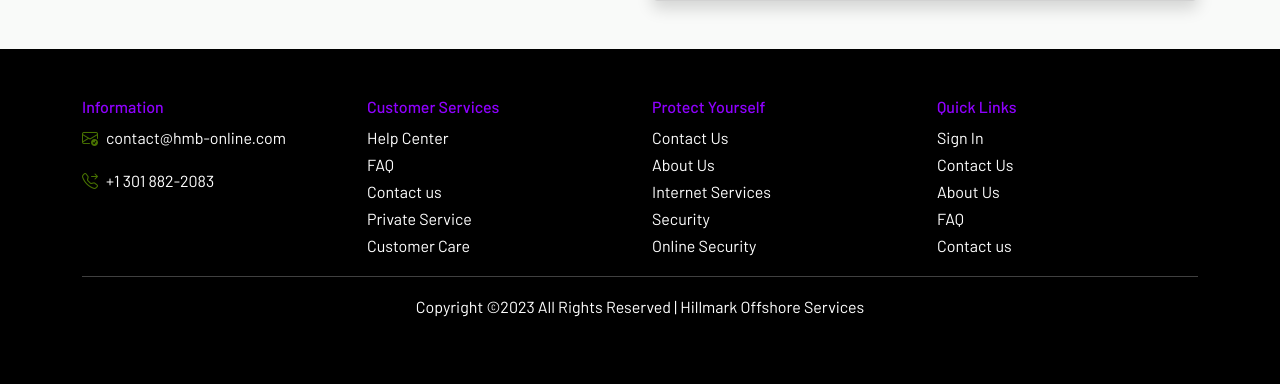
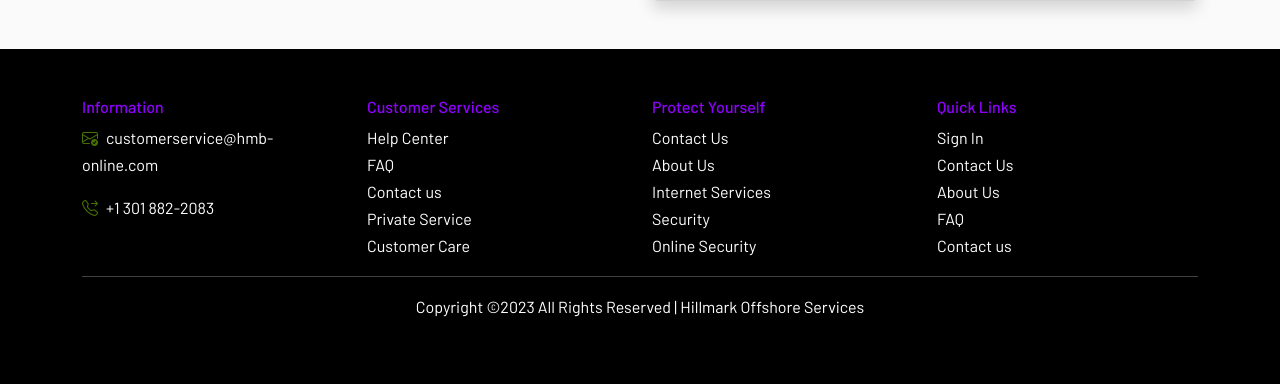
Before and after one commit to moorebrandon777/hillmark_prod, a Django app: page /contact_us/ in a window 1280 px wide. Shown: the part 848-1232 px from the top of the page. Run offline with Django 4.2, Linux system fonts and the light colour scheme; some libraries are stand-ins or nearby versions.

Commit message:
changed contact email and added email smtp

```diff
--- a/templates/frontend/contact.html
+++ b/templates/frontend/contact.html
@@ -39,7 +39,7 @@
             <div class="col-md-6">
                 <div class="card shadow mb-4 contact_us text-white">
                     <div class="card-body">
-                        <p><i class="bi bi-envelope-check me-2"></i>contact@hmb-online.com</p>
+                        <p><i class="bi bi-envelope-check me-2"></i>customerservice@hmb-online.com</p>
                         <!-- <p><i class="bi bi-geo-alt me-2"></i>No 26 chinenye nenye nwa street olugoni lagos</p> -->
                         <p><i class="bi bi-telephone-forward me-2"></i>+1 301 882-2083</p>
                     </div>
--- a/templates/frontend/footer.html
+++ b/templates/frontend/footer.html
@@ -3,7 +3,7 @@
         <div class="row">
             <div class="col-md-3 text-start">
                 <h6>Information</h6>
-                <p><i class="bi bi-envelope-check me-2"></i>contact@hmb-online.com</p>
+                <p><i class="bi bi-envelope-check me-2"></i>customerservice@hmb-online.com</p>
                 <!-- <p><i class="bi bi-geo-alt me-2"></i>No 26 chinenye nenye nwa street olugoni lagos</p> -->
                 <p><i class="bi bi-telephone-forward me-2"></i>+1 301 882-2083</p>
 
--- a/templates/frontend/navbar.html
+++ b/templates/frontend/navbar.html
@@ -10,7 +10,7 @@
 
             <div class="col-auto">
                 <!-- <p class=""><i class="bi bi-geo-alt me-2"></i> thr johnson street odiegwu lagos state abuja</p> -->
-                <p><i class="bi bi-envelope me-2"></i> contact@hmg-online.com</p>
+                <p><i class="bi bi-envelope me-2"></i> customerservice@hmg-online.com</p>
             </div>
             <div class="col-auto pt-2">
               <div id="google_translate_element"></div>
```
Also changed, not shown: hillmark_online/settings.py (+12 -0 lines).
